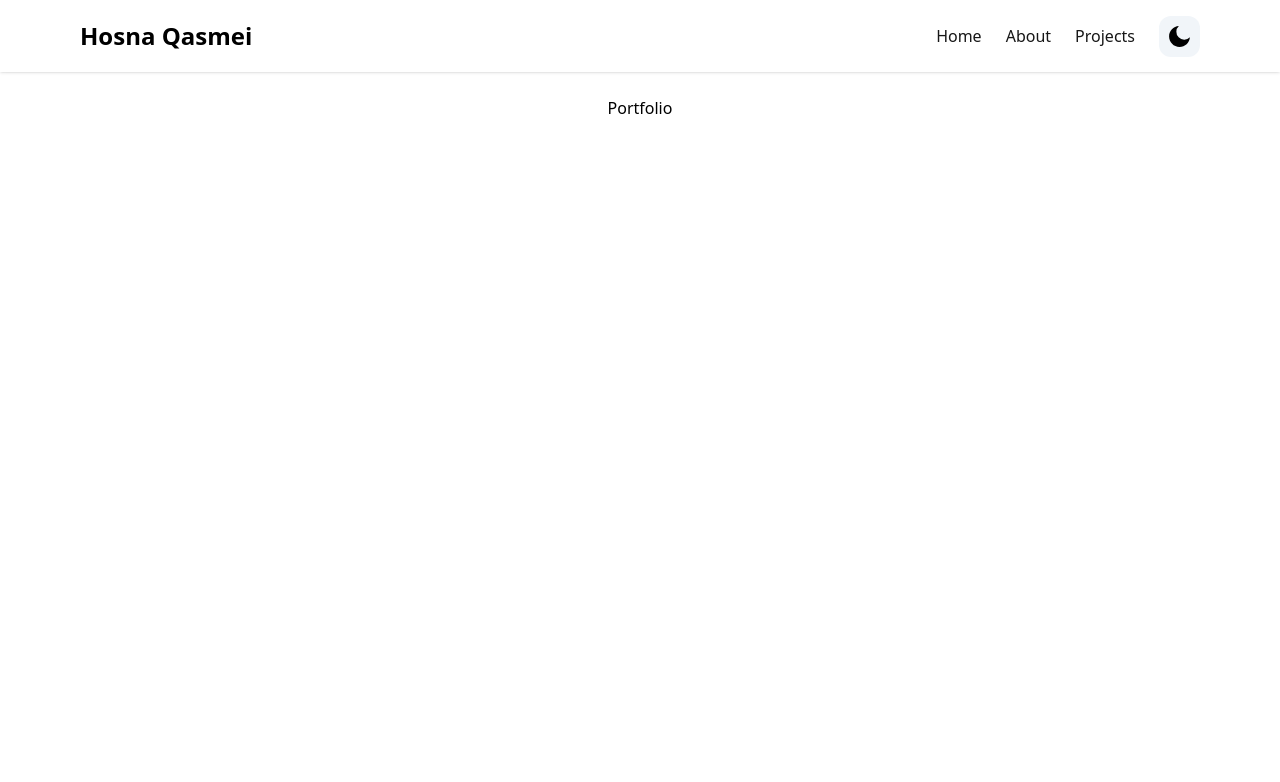
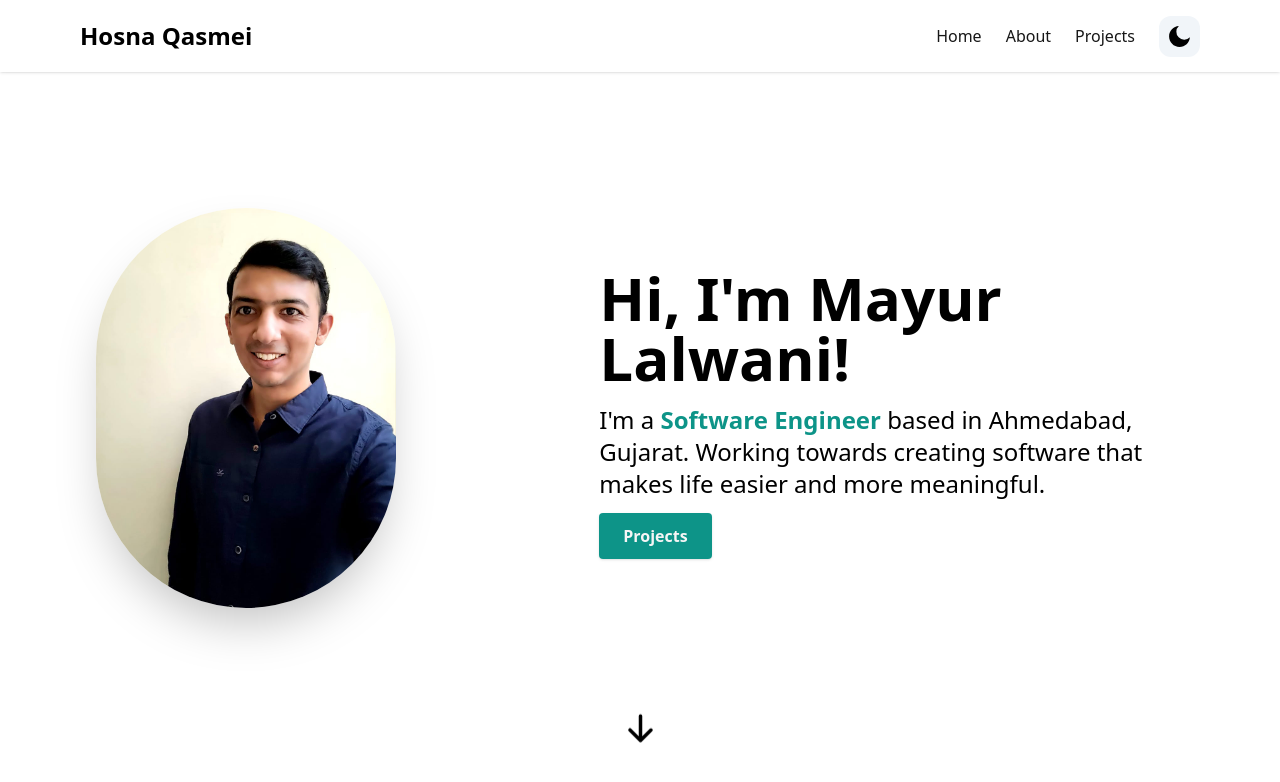
Before and after one commit to mayurlalwani/portfolio-nextjs, a Next.js app: page / in a window 1280 px wide. Shown: the top 782 px of the page. Built offline with nearby package versions, Linux system fonts and the light colour scheme.

Commit message:
add hero section

```diff
--- a/app/page.tsx
+++ b/app/page.tsx
@@ -1,3 +1,4 @@
+import HeroSection from "@/components/HeroSection";
 import { Inter } from "next/font/google";
 
 const inter = Inter({ subsets: ["latin"] });
@@ -5,7 +6,7 @@
 export default function Home() {
   return (
     <main className="flex min-h-screen flex-col items-center justify-between p-24">
-      <h1>Portfolio</h1>
+      <HeroSection />
     </main>
   );
 }
--- /dev/null
+++ b/components/HeroSection.tsx
@@ -0,0 +1,61 @@
+"use client"; // this is a client component
+import React from "react";
+import Image from "next/image";
+import { Link } from "react-scroll/modules";
+import { HiArrowDown } from "react-icons/hi";
+
+const HeroSection = () => {
+  return (
+    <section id="home">
+      <div className="flex flex-col text-center items-center justify-center animate-fadeIn animation-delay-2 my-10 py-16 md:flex-row md:space-x-4 md:text-left">
+        <div className="md:mt-2 md:w-1/2">
+          <Image
+            src="/mayur-lalwani.jpeg"
+            alt=""
+            width={300}
+            height={300}
+            className="rounded-full shadow-2xl"
+          />
+        </div>
+        <div className="md:mt-2 md:w-3/5">
+          <h1 className="text-4xl font-bold mt-6 md:mt-0 md:text-6xl">
+            Hi, I&#39;m Mayur Lalwani!
+          </h1>
+          <p className="text-lg mt-4 mb-6 md:text-2xl">
+            I&#39;m a{" "}
+            <span className="font-semibold text-teal-600">
+              Software Engineer{" "}
+            </span>
+            based in Ahmedabad, Gujarat. Working towards creating software that
+            makes life easier and more meaningful.
+          </p>
+          <Link
+            to="projects"
+            className="text-neutral-100 font-semibold px-6 py-3 bg-teal-600 rounded shadow hover:bg-teal-700"
+            activeClass="active"
+            spy={true}
+            smooth={true}
+            offset={-100}
+            duration={500}
+          >
+            Projects
+          </Link>
+        </div>
+      </div>
+      <div className="flex flex-row items-center text-center justify-center ">
+        <Link
+          to="about"
+          activeClass="active"
+          spy={true}
+          smooth={true}
+          offset={-100}
+          duration={500}
+        >
+          <HiArrowDown size={35} className="animate-bounce" />
+        </Link>
+      </div>
+    </section>
+  );
+};
+
+export default HeroSection;
```
Also changed, not shown: public/mayur-lalwani.jpeg (added).
